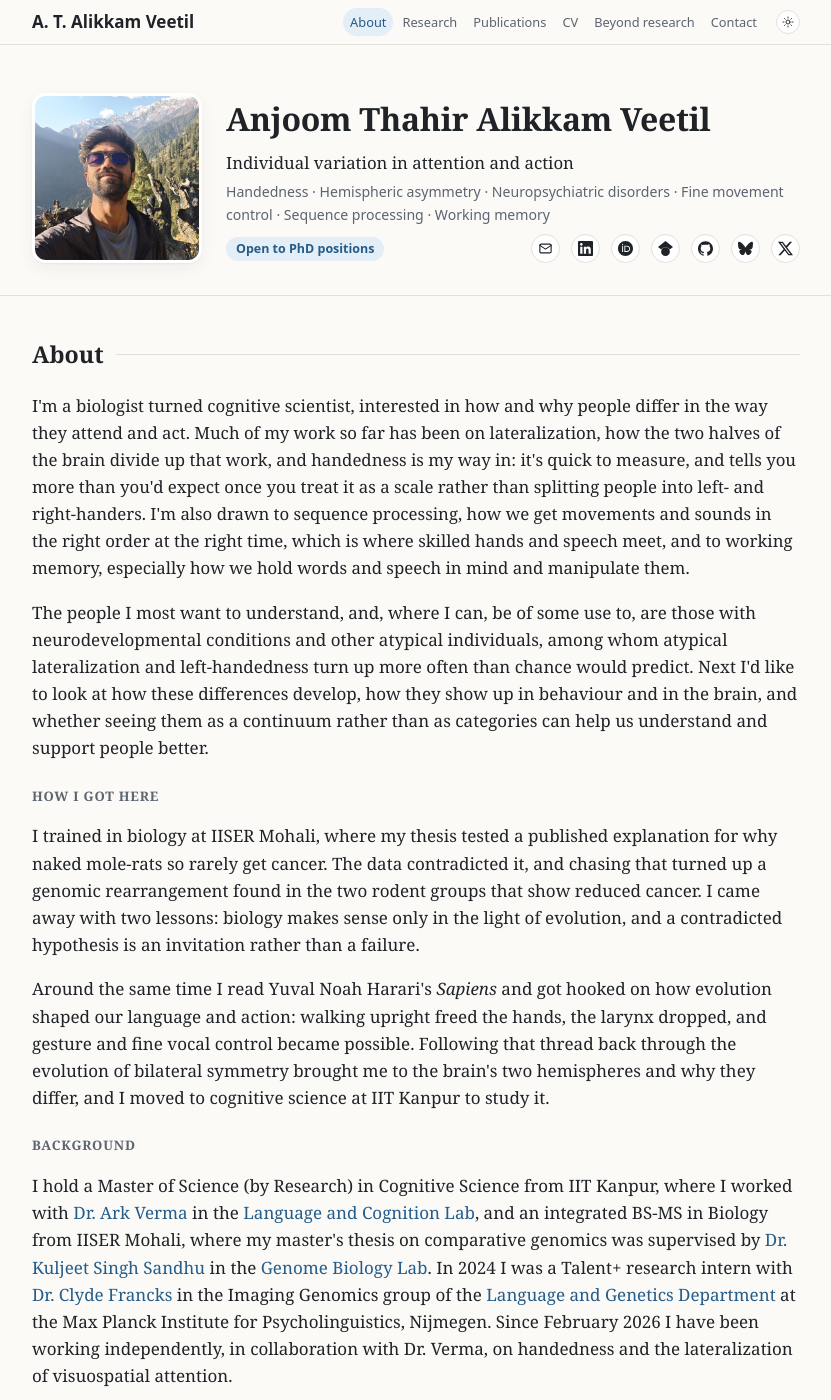
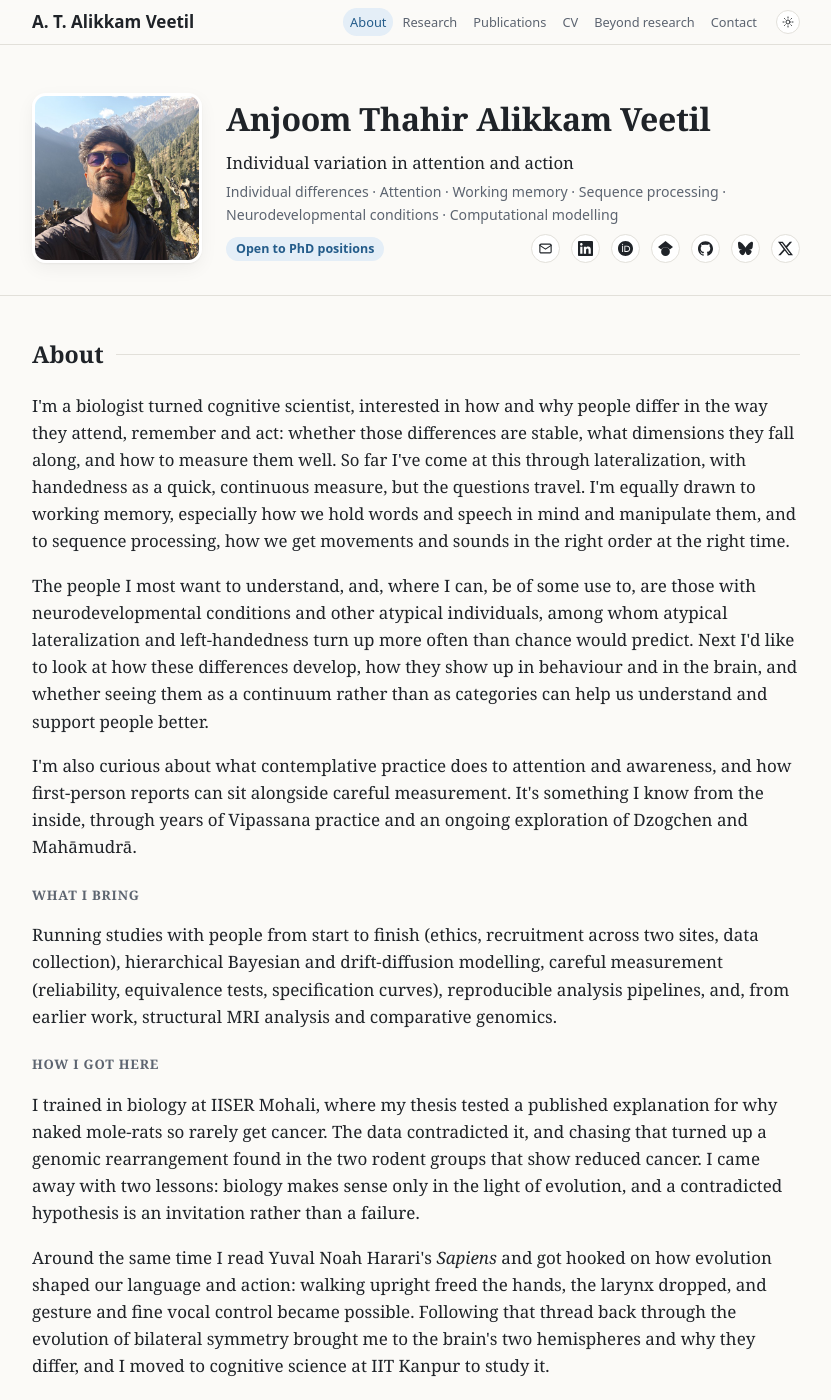
Before and after one commit to anjoomav/anjoomav.github.io, a Jekyll site: the page built from index.html, in a window 1280 px wide and 1400 px high. Shown: the whole window, without its empty margins (224-1055 px from the left). Built offline with Jekyll 4.4.1, drawn with Linux system fonts in a browser that asks for light colours; some of the changed text lies outside the part shown.

Commit message:
Frame the site around individual differences: keywords, About, What I bring, contemplative interest, research card titles, methods order

```diff
--- a/_includes/home.html
+++ b/_includes/home.html
@@ -4,7 +4,7 @@
     <div class="hero-text">
       <h1>Anjoom Thahir Alikkam Veetil</h1>
       <p class="tagline">Individual variation in attention and action</p>
-      <p class="keywords">Handedness · Hemispheric asymmetry · Neuropsychiatric disorders · Fine movement control · Sequence processing · Working memory</p>
+      <p class="keywords">Individual differences · Attention · Working memory · Sequence processing · Neurodevelopmental conditions · Computational modelling</p>
       <div class="meta-row">
         <span class="badge">Open to PhD positions</span>
         <ul class="social" aria-label="Profiles">
@@ -25,20 +25,23 @@
 
   <section id="about">
     <h2>About</h2>
-    <p class="intro">I'm a biologist turned cognitive scientist, interested in how and why people differ in the way they attend and act. Much of my work so far has been on lateralization, how the two halves of the brain divide up that work, and handedness is my way in: it's quick to measure, and tells you more than you'd expect once you treat it as a scale rather than splitting people into left- and right-handers. I'm also drawn to sequence processing, how we get movements and sounds in the right order at the right time, which is where skilled hands and speech meet, and to working memory, especially how we hold words and speech in mind and manipulate them.</p>
+    <p class="intro">I'm a biologist turned cognitive scientist, interested in how and why people differ in the way they attend, remember and act: whether those differences are stable, what dimensions they fall along, and how to measure them well. So far I've come at this through lateralization, with handedness as a quick, continuous measure, but the questions travel. I'm equally drawn to working memory, especially how we hold words and speech in mind and manipulate them, and to sequence processing, how we get movements and sounds in the right order at the right time.</p>
     <p>The people I most want to understand, and, where I can, be of some use to, are those with neurodevelopmental conditions and other atypical individuals, among whom atypical lateralization and left-handedness turn up more often than chance would predict. Next I'd like to look at how these differences develop, how they show up in behaviour and in the brain, and whether seeing them as a continuum rather than as categories can help us understand and support people better.</p>
+    <p>I'm also curious about what contemplative practice does to attention and awareness, and how first-person reports can sit alongside careful measurement. It's something I know from the inside, through years of Vipassana practice and an ongoing exploration of Dzogchen and Mahāmudrā.</p>
+    <h3 class="sub">What I bring</h3>
+    <p>Running studies with people from start to finish (ethics, recruitment across two sites, data collection), hierarchical Bayesian and drift-diffusion modelling, careful measurement (reliability, equivalence tests, specification curves), reproducible analysis pipelines, and, from earlier work, structural MRI analysis and comparative genomics.</p>
     <h3 class="sub">How I got here</h3>
     <p>I trained in biology at IISER Mohali, where my thesis tested a published explanation for why naked mole-rats so rarely get cancer. The data contradicted it, and chasing that turned up a genomic rearrangement found in the two rodent groups that show reduced cancer. I came away with two lessons: biology makes sense only in the light of evolution, and a contradicted hypothesis is an invitation rather than a failure.</p>
     <p>Around the same time I read Yuval Noah Harari's <em>Sapiens</em> and got hooked on how evolution shaped our language and action: walking upright freed the hands, the larynx dropped, and gesture and fine vocal control became possible. Following that thread back through the evolution of bilateral symmetry brought me to the brain's two hemispheres and why they differ, and I moved to cognitive science at IIT Kanpur to study it.</p>
     <h3 class="sub">Background</h3>
-    <p>I hold a Master of Science (by Research) in Cognitive Science from IIT Kanpur, where I worked with <a href="https://www.iitk.ac.in/ark-verma">Dr. Ark Verma</a> in the <a href="https://sites.google.com/view/langcoglabiitk/home">Language and Cognition Lab</a>, and an integrated BS-MS in Biology from IISER Mohali, where my master's thesis on comparative genomics was supervised by <a href="https://www.iisermohali.ac.in/faculty/dbs/sandhuks">Dr. Kuljeet Singh Sandhu</a> in the <a href="https://sites.google.com/site/kulsinsan/">Genome Biology Lab</a>. In 2024 I was a Talent+ research intern with <a href="https://www.mpi.nl/people/francks-clyde">Dr. Clyde Francks</a> in the Imaging Genomics group of the <a href="https://www.mpi.nl/department/language-genetics/2">Language and Genetics Department</a> at the Max Planck Institute for Psycholinguistics, Nijmegen. Since February 2026 I have been working independently, in collaboration with Dr. Verma, on handedness and the lateralization of visuospatial attention.</p>
+    <p>I hold a Master of Science (by Research) in Cognitive Science from IIT Kanpur, where I worked with <a href="https://www.iitk.ac.in/ark-verma">Dr. Ark Verma</a> in the <a href="https://sites.google.com/view/langcoglabiitk/home">Language and Cognition Lab</a>, and an integrated BS-MS in Biology from IISER Mohali, where my master's thesis on comparative genomics was supervised by <a href="https://www.iisermohali.ac.in/faculty/dbs/sandhuks">Dr. Kuljeet Singh Sandhu</a> in the <a href="https://sites.google.com/site/kulsinsan/">Genome Biology Lab</a>. In 2024 I was a Talent+ research intern with <a href="https://www.mpi.nl/people/francks-clyde">Dr. Clyde Francks</a> in the Imaging Genomics group of the <a href="https://www.mpi.nl/department/language-genetics/2">Language and Genetics Department</a> at the Max Planck Institute for Psycholinguistics, Nijmegen. Since February 2026 I have been working independently, in collaboration with Dr. Verma, on individual differences in visual attention, using handedness and lateralization as measures.</p>
     <h3 class="sub">Outside work</h3>
     <p>Away from the desk, I'm usually listening to music or happily losing an evening to a jigsaw puzzle. I'm not a big reader, but I do enjoy a good non-fiction book. Given the chance, I'm outdoors swimming and hiking, or searching for the hidden waterfalls tucked into the Western Ghats near home in South India. I love exploring lush green tropical rainforests, and just appreciating their existence and beauty. I like to travel low-key, on public transport, because it brings me into contact with the real world, which I really enjoy. Wherever I end up, I'm curious to learn about the local culture, its practices and its food. Day to day, I try to be mindful, and I practise yoga whenever I can.</p>
   </section>
 
   <section id="contact">
     <h2>Contact</h2>
-    <p>The best way to reach me is by email at <a href="mailto:anjoomav@gmail.com">anjoomav@gmail.com</a>. I'm happy to talk about PhD positions, collaborations, or anything to do with attention, action and why people differ.</p>
+    <p>The best way to reach me is by email at <a href="mailto:anjoomav@gmail.com">anjoomav@gmail.com</a>. I'm happy to talk about PhD positions in attention, working memory, individual differences or computational modelling, about collaborations, or about anything to do with why people differ.</p>
     <div class="contact-grid">
       <a class="btn btn-primary" href="mailto:anjoomav@gmail.com">Email me</a>
       <a class="btn" href="https://www.linkedin.com/in/anjoomav/">LinkedIn</a>
--- a/index.html
+++ b/index.html
@@ -2,7 +2,7 @@
 layout: default
 nav: home
 head_title: "Anjoom Thahir Alikkam Veetil"
-description: "Biologist turned cognitive scientist studying individual variation in attention and action: handedness, hemispheric asymmetry, sequence processing and neurodevelopmental conditions."
+description: "Biologist turned cognitive scientist studying individual differences in attention, working memory and action, sequence processing and neurodevelopmental conditions."
 canonical: "https://anjoomav.github.io/"
 ---
 {% include home.html %}
```
Also changed, not shown: research.html (+4 -4 lines).
